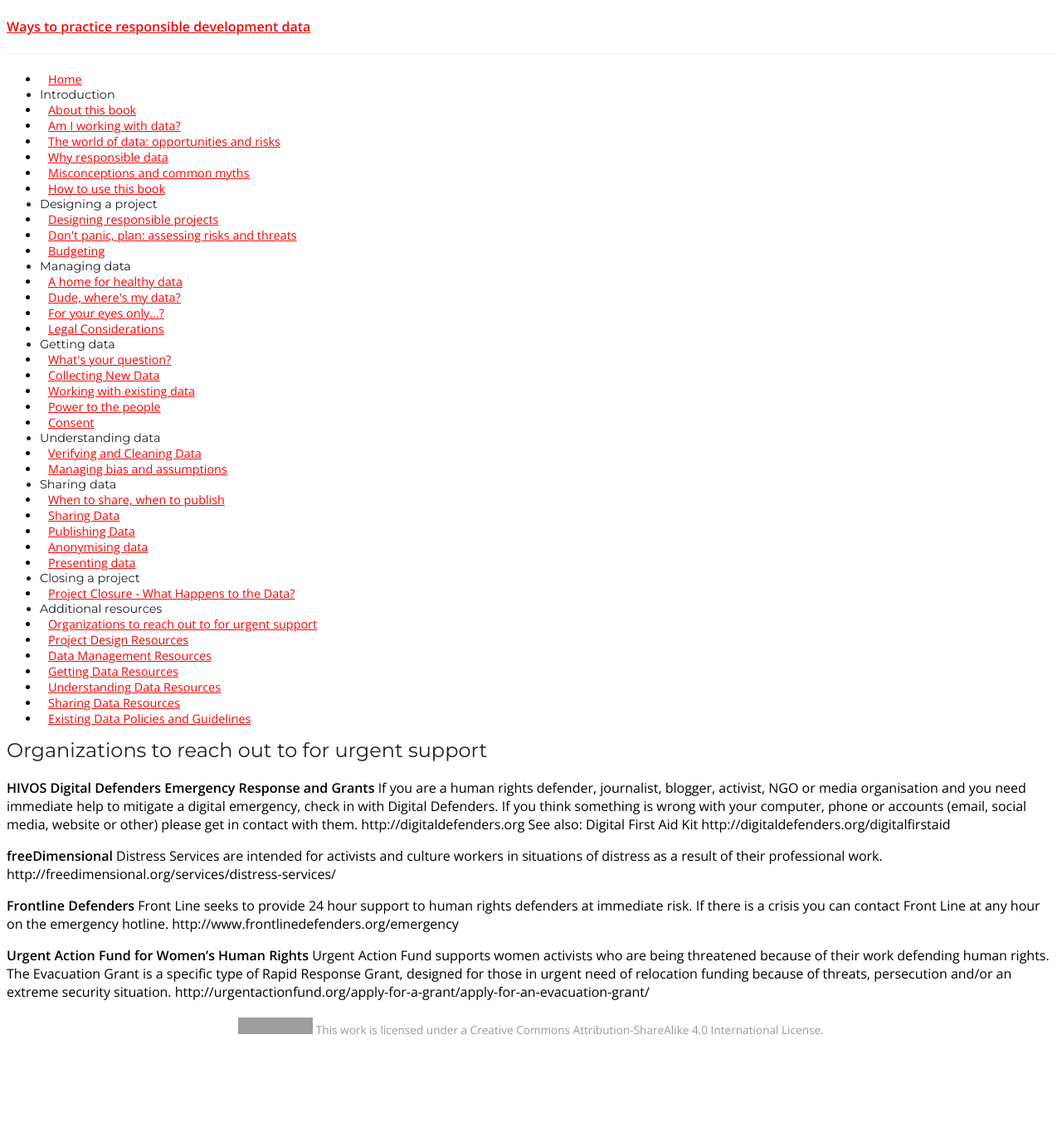
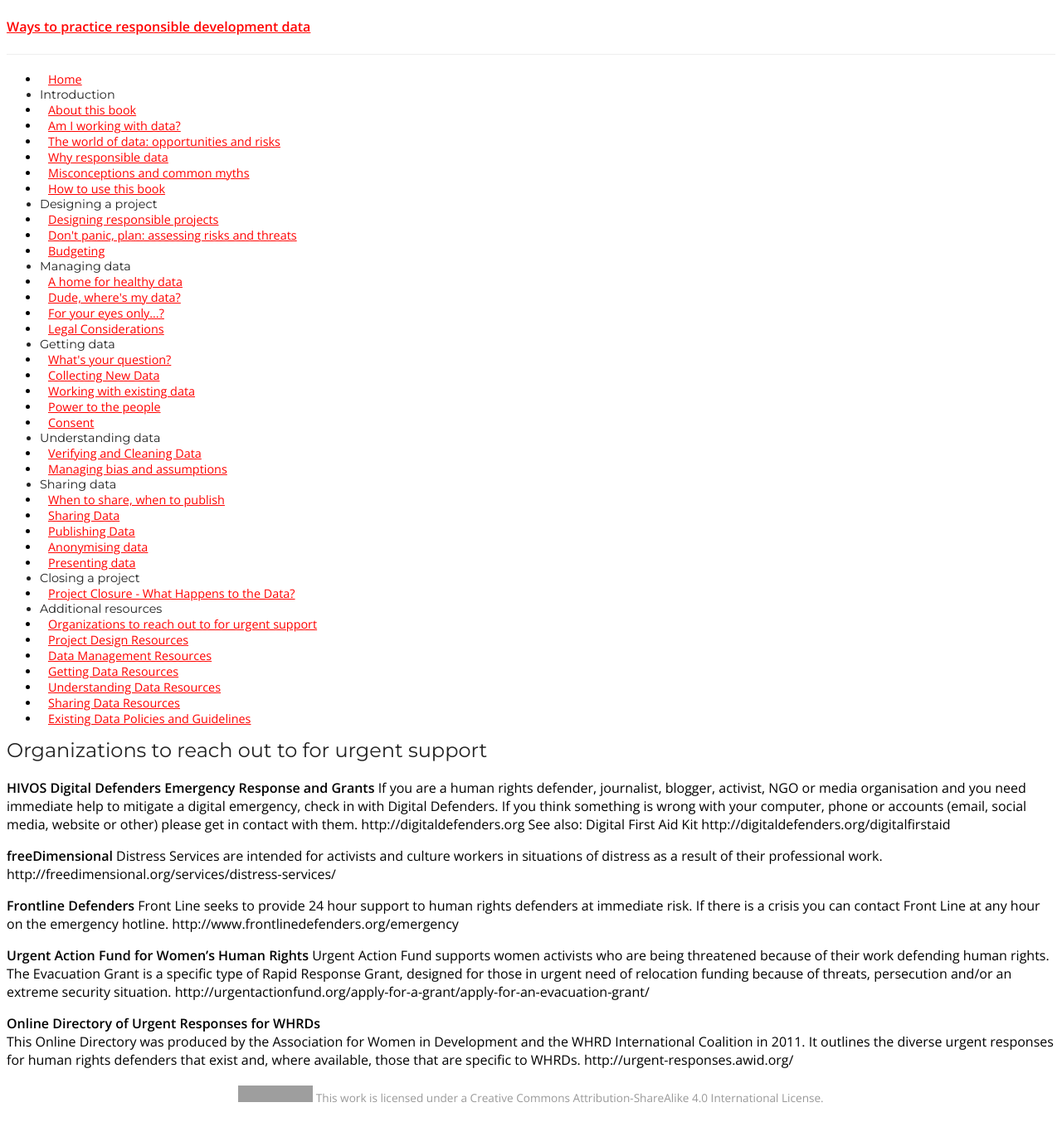
Before and after one commit to the-engine-room/archive-rdf-primer, a Jekyll site: the page built from _posts/8-additional-resources/0000-08-01-organizations-to-reach-out-to-for-urgent-support.md, in a window 1280 px wide. Shown: the whole page at 83% size. Built offline with Jekyll 4.4.1, drawn with Linux system fonts in a browser that asks for light colours; Markdown is read by kramdown in place of the engine named in the settings; comment, search, counter and statistics services are not loaded; a style sheet for code colours, icons or effects is not loaded; before the commit the page ends 1271 px from its top, so only the background shows below that; grey boxes are pictures that could not be loaded.

Commit message:
Update 0000-08-01-organizations-to-reach-out-to-for-urgent-support.md

```diff
--- a/_posts/8-additional-resources/0000-08-01-organizations-to-reach-out-to-for-urgent-support.md
+++ b/_posts/8-additional-resources/0000-08-01-organizations-to-reach-out-to-for-urgent-support.md
@@ -18,3 +18,7 @@
 **Urgent Action Fund for Women's Human Rights**
 Urgent Action Fund supports women activists who are being threatened because of their work defending human rights. The Evacuation Grant is a specific type of Rapid Response Grant, designed for those in urgent need of relocation funding because of threats, persecution and/or an extreme security situation.
 http://urgentactionfund.org/apply-for-a-grant/apply-for-an-evacuation-grant/
+
+**Online Directory of Urgent Responses for WHRDs**
+This Online Directory was produced by the Association for Women in Development and the WHRD International Coalition in 2011. It outlines the diverse urgent responses for human rights defenders that exist and, where available, those that are specific to WHRDs.
+http://urgent-responses.awid.org/
```
